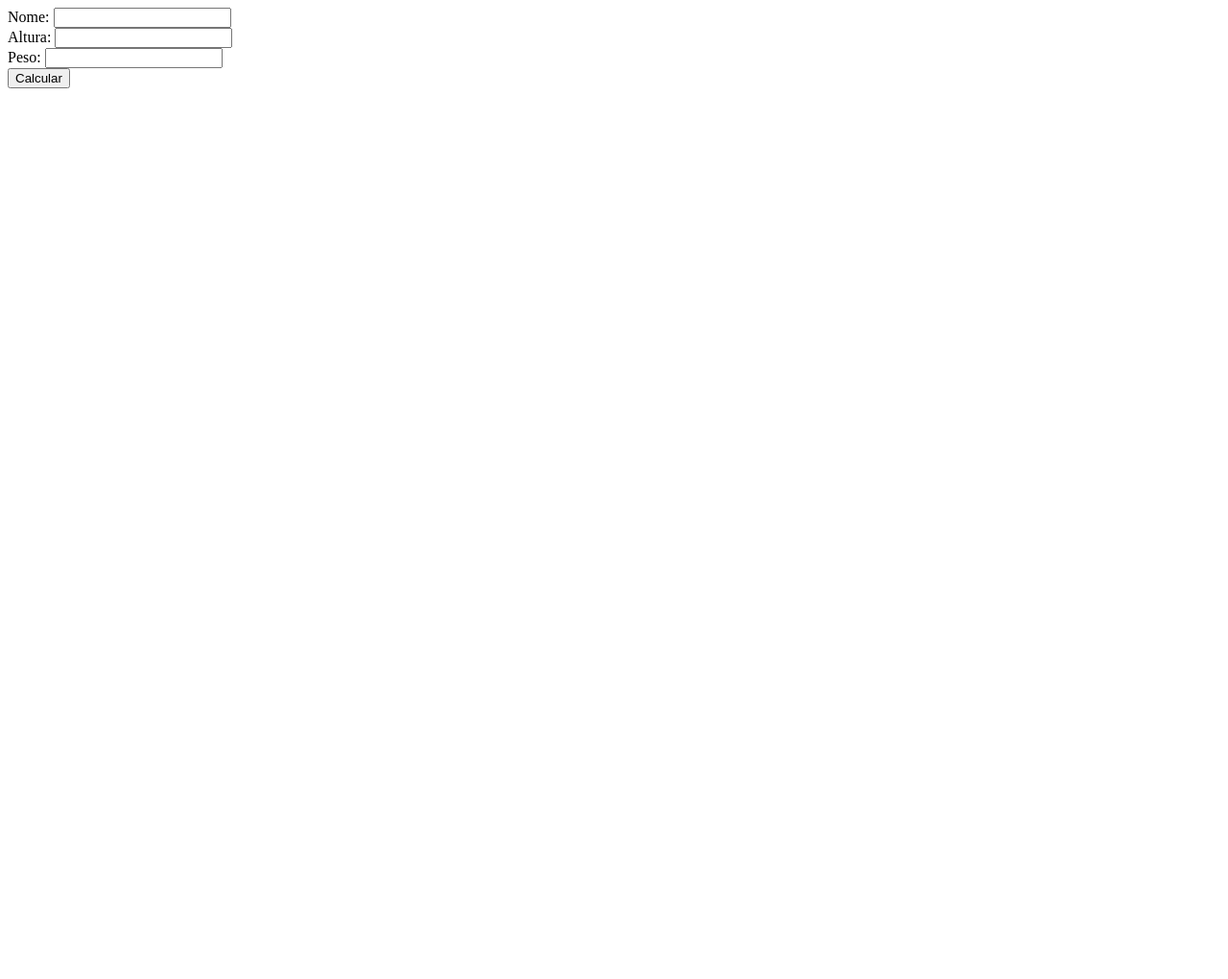
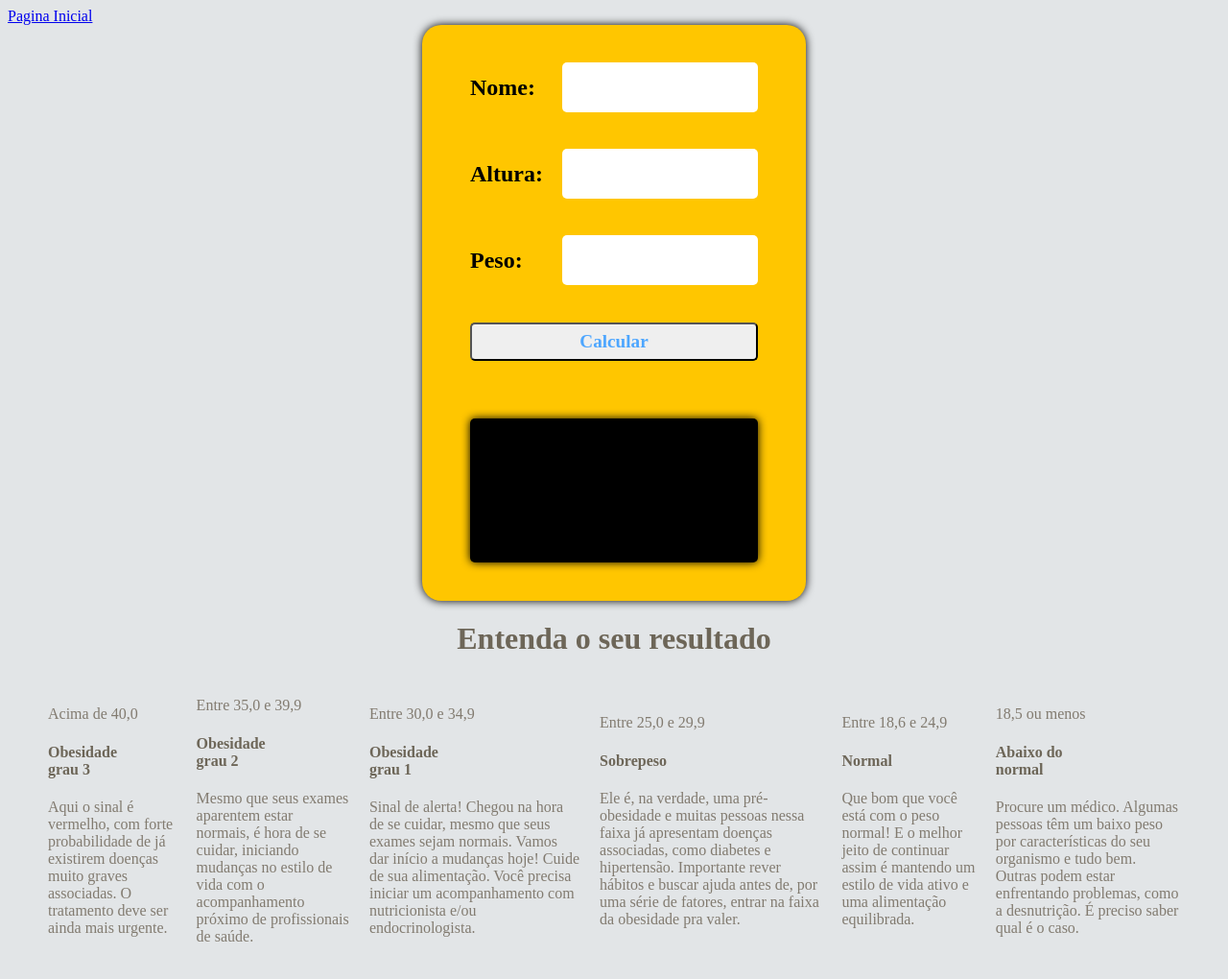
Before and after one commit to julianoaureliano/projetos-treinamento-javascript, a plain HTML site: page imc/imc.html in a window 1280 px wide. Shown: the whole page at 96% size. Before the commit the page ends 800 px from the top, so only its background shows below. Drawn offline with Linux system fonts and the light colour scheme.

Commit message:
IMC pronto, indo para os retoques

```diff
--- /dev/null
+++ b/imc/estilo.css
@@ -0,0 +1,108 @@
+body {
+  background-color: #e2e5e7;
+}
+main {
+  display: flex;
+  justify-content: center;
+  align-items: center;
+}
+
+.container {
+  display: flex;
+  flex-direction: column;
+  background: rgb(255, 198, 0);
+  width: 400px;
+  height: 600px;
+  align-items: center;
+  justify-content: space-evenly; /* Justifica os conteudos de baixo para cima com espaço */
+  border-radius: 20px;
+  box-shadow: 0 0 10px black;
+}
+
+.title {
+  display: flex;
+  justify-content: center;
+  align-items: center;
+  width: 100%;
+  height: 50px;
+  font: bold 2.5rem serif;
+  border-bottom: solid 5px black;
+  margin-bottom: 20px;
+}
+
+.input {
+  display: flex;
+  width: 300px;
+  height: 50px;
+  justify-content: space-between;
+  align-items: center;
+}
+.input input {
+  width: 200px;
+  height: 50px;
+  border-radius: 5px;
+  border: none;
+  outline: 0;
+  font: bold 1.5rem serif;
+  text-align: center;
+}
+
+.input label {
+  font: bold 1.5rem serif;
+}
+
+button {
+  width: 300px;
+  height: 40px;
+  font: bold 1.2rem serif;
+  color: #4da6ff;
+  outline: none;
+  border-radius: 5px;
+  cursor: pointer;
+}
+
+.result {
+  display: flex;
+  margin-top: 20px;
+  align-items: center;
+  width: 300px;
+  height: 150px;
+  border-radius: 5px;
+  font: italic 1.5rem;
+  font-size: x-large;
+  box-shadow: 0px 0px 10px black;
+  background: #000;
+  color: rgb(255, 198, 0);
+  padding: 20px;
+  box-sizing: border-box;
+  user-select: none;
+}
+
+.mostrandoResultado {
+  display: flex;
+  justify-content: center;
+  align-items: center;
+  margin: 2rem;
+  align-content: space-between;
+}
+
+.mostrandoImc {
+  padding: 10px;
+}
+h1 {
+  color: #6d6658;
+  display: flex;
+  justify-content: center;
+  align-items: center;
+}
+
+.mostrandoImc span {
+  font-size: medium;
+  color: #827b70;
+}
+.mostrandoImc h4 {
+  color: #6d6658;
+}
+.mostrandoImc p {
+  color: #827b70;
+}
--- a/imc/imc.html
+++ b/imc/imc.html
@@ -4,8 +4,10 @@
     <meta charset="UTF-8" />
     <meta name="viewport" content="width=device-width, initial-scale=1.0" />
     <title>Document</title>
+    <link rel="stylesheet" href="estilo.css" . />
   </head>
   <body>
+    <a href="../index.html">Pagina Inicial</a>
     <main>
       <div class="container">
         <div class="input">
@@ -22,10 +24,85 @@
         </div>
         <button id="calcular">Calcular</button>
 
-        <div class="resul" id="resultado"></div>
+        <div class="result" id="resultado"></div>
       </div>
     </main>
+    <h1 style="justify-content: center">Entenda o seu resultado</h1>
+    <div class="mostrandoResultado">
+      <br /><br />
 
+      <div class="mostrandoImc">
+        <span>Acima de 40,0</span>
+        <h4>
+          Obesidade <br />
+          grau 3
+        </h4>
+        <p>
+          Aqui o sinal é vermelho, com forte probabilidade de já existirem
+          doenças muito graves associadas. O tratamento deve ser ainda mais
+          urgente.
+        </p>
+      </div>
+
+      <div class="mostrandoImc">
+        <span>Entre 35,0 e 39,9</span>
+        <h4>
+          Obesidade <br />
+          grau 2
+        </h4>
+        <p>
+          Mesmo que seus exames aparentem estar normais, é hora de se cuidar,
+          iniciando mudanças no estilo de vida com o acompanhamento próximo de
+          profissionais de saúde.
+        </p>
+      </div>
+
+      <div class="mostrandoImc">
+        <span>Entre 30,0 e 34,9</span>
+        <h4>
+          Obesidade <br />
+          grau 1
+        </h4>
+        <p>
+          Sinal de alerta! Chegou na hora de se cuidar, mesmo que seus exames
+          sejam normais. Vamos dar início a mudanças hoje! Cuide de sua
+          alimentação. Você precisa iniciar um acompanhamento com nutricionista
+          e/ou endocrinologista.
+        </p>
+      </div>
+
+      <div class="mostrandoImc">
+        <span>Entre 25,0 e 29,9</span>
+        <h4>Sobrepeso</h4>
+        <p>
+          Ele é, na verdade, uma pré-obesidade e muitas pessoas nessa faixa já
+          apresentam doenças associadas, como diabetes e hipertensão. Importante
+          rever hábitos e buscar ajuda antes de, por uma série de fatores,
+          entrar na faixa da obesidade pra valer.
+        </p>
+      </div>
+
+      <div class="mostrandoImc">
+        <span>Entre 18,6 e 24,9</span>
+        <h4>Normal</h4>
+        <p>
+          Que bom que você está com o peso normal! E o melhor jeito de continuar
+          assim é mantendo um estilo de vida ativo e uma alimentação
+          equilibrada.
+        </p>
+      </div>
+
+      <div class="mostrandoImc">
+        <span>18,5 ou menos</span>
+        <h4>Abaixo do <br />normal</h4>
+        <p>
+          Procure um médico. Algumas pessoas têm um baixo peso por
+          características do seu organismo e tudo bem. Outras podem estar
+          enfrentando problemas, como a desnutrição. É preciso saber qual é o
+          caso.
+        </p>
+      </div>
+    </div>
     <script src="imcscript.js"></script>
   </body>
 </html>
--- a/imc/imcscript.js
+++ b/imc/imcscript.js
@@ -12,8 +12,30 @@ botaoCalcular.addEventListener("click", () => {
   ) {
     resultado.textContent = "Preencha todos os campos";
   } else {
-    let imc =
-      pesoDoUsuario.value / (alturaDoUsuario.value * alturaDoUsuario.value);
-    resultado.textContent = nomeDoUsuario.value + " Seu imc é : " + imc;
+    let imc = (
+      pesoDoUsuario.value /
+      (alturaDoUsuario.value * alturaDoUsuario.value)
+    ).toFixed(2);
+    console.log(imc);
+
+    if (imc >= 40) {
+      resultado.textContent =
+        nomeDoUsuario.value + " Seu imc é : " + imc + ". Obesidade grau 3!!";
+    } else if (imc >= 35 && imc < 39.9) {
+      resultado.textContent =
+        nomeDoUsuario.value + " Seu imc é : " + imc + ". Obesidade grau 2!!";
+    } else if (imc >= 30 && imc < 34.9) {
+      resultado.textContent =
+        nomeDoUsuario.value + " Seu imc é : " + imc + ". Obesidade grau 1!!";
+    } else if (imc >= 25 && imc < 29.9) {
+      resultado.textContent =
+        nomeDoUsuario.value + " Seu imc é : " + imc + ". Sobrepeso!!";
+    } else if (imc >= 18.6 && imc < 24.9) {
+      resultado.textContent =
+        nomeDoUsuario.value + " Seu imc é : " + imc + ". Normal!!";
+    } else if (imc <= 18.5) {
+      resultado.textContent =
+        nomeDoUsuario.value + " Seu imc é : " + imc + ". Abaixo do normal!!";
+    }
   }
 });
```
Also changed, not shown: index.html (+1 -0 lines), 1 other file.
